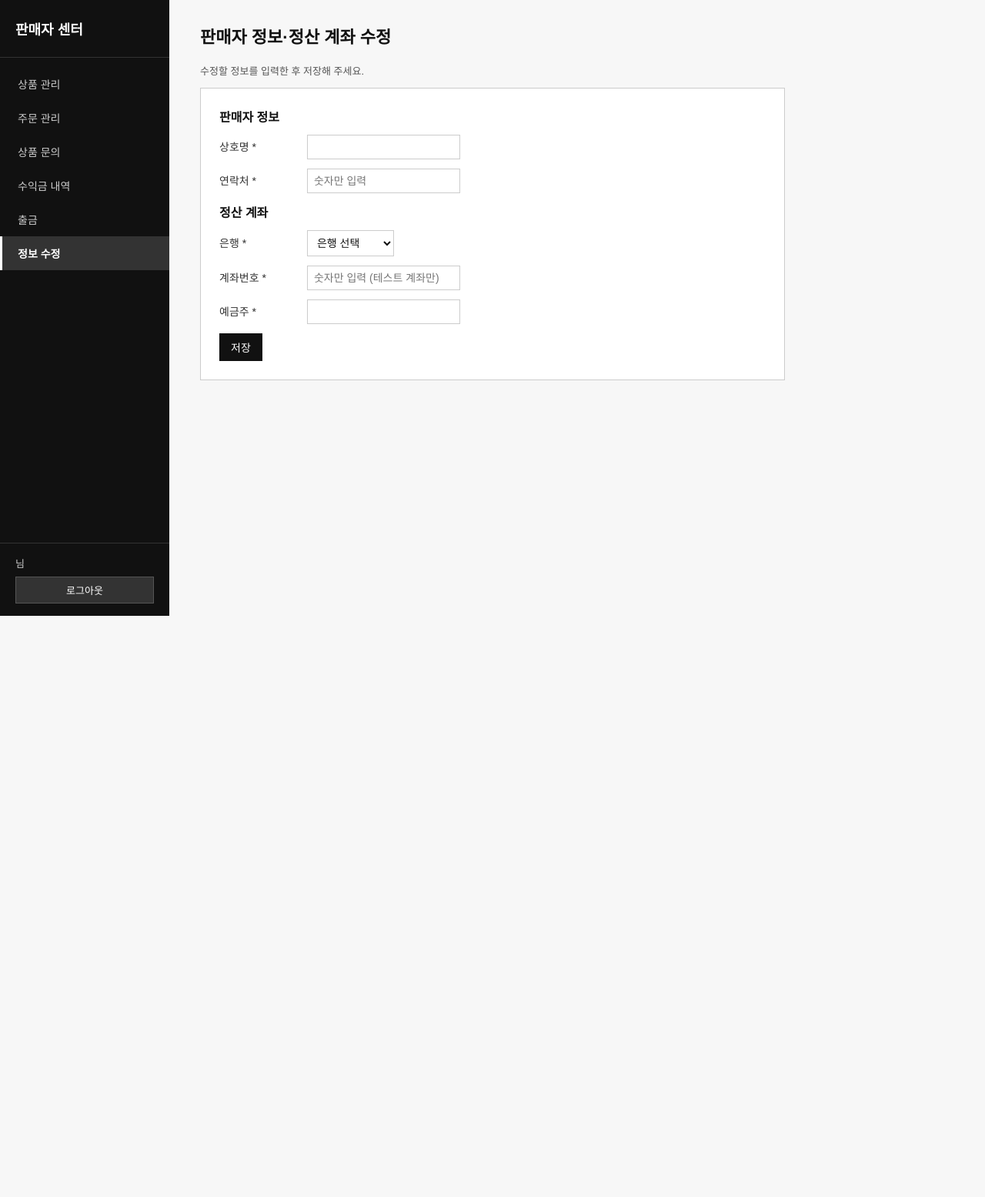
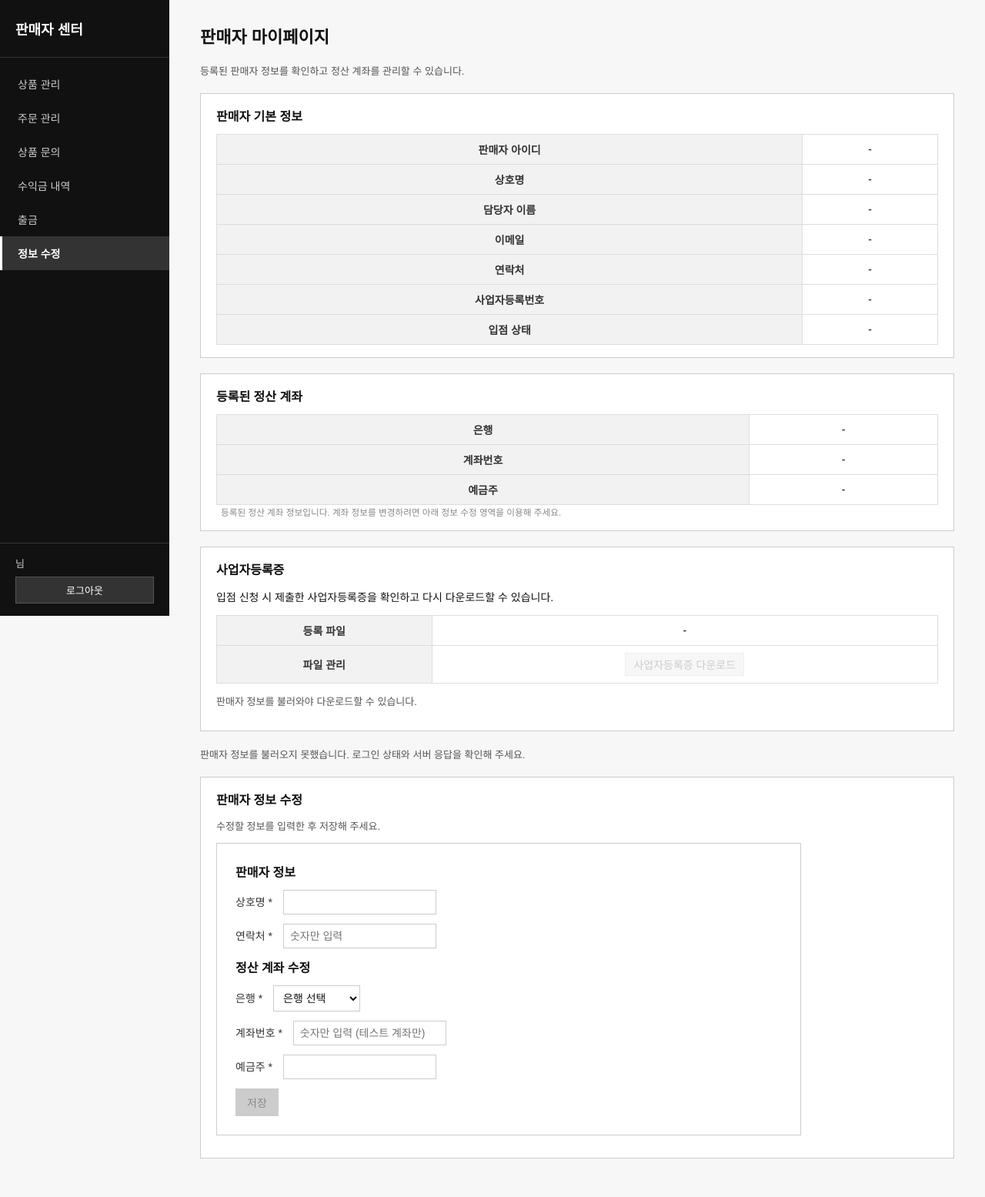
Before and after one commit to W-Rookie/Rookies34_FT, a Java web app: page /seller/settings.jsp in a window 1280 px wide. Shown: the whole page at 77% size. Before the commit the page ends 800 px from the top, so only its background shows below. Run offline with Tomcat 11, a stand-in JSP engine, Linux system fonts and the light colour scheme.

Commit message:
정보부분추가

```diff
--- a/webapp/seller/resources/js/seller/settings.js
+++ b/webapp/seller/resources/js/seller/settings.js
@@ -1,53 +1,506 @@
+
 /**
- * settings.js — 판매자 정보·정산 계좌 수정 (S-10)
- *  PUT /api/seller/profile
- *      { business_name, phone, bank, account_no, account_holder }   (모두 필수)
- *  응답: { code: "ok" | "no" }
- *  ※ 현재 정보 조회 API(GET /api/seller/profile)가 없어 빈 폼으로 시작
- *  ※ 은행 코드는 규격서 예시("NH") 외에는 임시값 → 백엔드와 확인 필요
+ * settings.js - 판매자 마이페이지 및 정보 수정 (S-10)
+ *
+ * GET /api/seller/profile          판매자 정보 조회
+ * PUT /api/seller/profile          판매자 정보 수정 (JSON)
+ * GET /api/seller/cert-file?path=  사업자등록증 다운로드
+ *
+ * 판매자 정보 조회 응답:
+ * { code: "ok", manager_name, ..., cert_file_url }
+ *
+ * 백엔드 SellerInfoResponse의 @JsonUnwrapped 기준
  */
 (function () {
-  const $ = function (id) { return document.getElementById(id); };
+  "use strict";
+
+  const $ = (id) => document.getElementById(id);
+
   const form = $("settingsForm");
-  const btn = $("saveBtn");
-  const msg = $("settingsMsg");
+  const saveBtn = $("saveBtn");
+  const settingsMsg = $("settingsMsg");
+  const profileMsg = $("profileMsg");
+  const certBtn = $("certDownloadBtn");
+  const certMsg = $("certMsg");
+
+  let certificatePath = "";
+
+  // =====================================
+  // 1. 공통 표시 함수
+  // =====================================
+
+  function show(id, value) {
+    $(id).textContent =
+      value === null ||
+      value === undefined ||
+      value === ""
+        ? "-"
+        : String(value);
+  }
+
+  // 조회 영역에 표시되는 계좌번호 마스킹
+  function maskAccount(value) {
+    const account = String(value || "");
+
+    if (!account) return "-";
+
+    if (account.length <= 4) {
+      return "*".repeat(account.length);
+    }
+
+    return account.slice(0, 2) +
+      "*".repeat(account.length - 4) +
+      account.slice(-2);
+  }
+
+  // DB에 저장된 은행명이 select 목록에 없는 경우에도
+  // 기존 은행 정보가 사라지지 않도록 처리
+  function setBank(value) {
+    const select = $("bank");
+    const bank = String(value || "");
+
+    const exists = Array.from(select.options).some(
+      (option) => option.value === bank
+    );
+
+    if (bank && !exists) {
+      const option = document.createElement("option");
+      option.value = bank;
+      option.textContent = bank;
+      select.appendChild(option);
+    }
+
+    select.value = bank;
+  }
+
+  function statusLabel(status) {
+    const labels = {
+      PENDING: "승인 대기",
+      APPROVED: "승인 완료",
+      REJECTED: "반려"
+    };
+
+    return labels[status] || status || "-";
+  }
+
+  // 저장 경로에서 파일명 추출
+  function storedFileName(path) {
+    const filename = String(path || "")
+      .split(/[\\/]/)
+      .pop();
+
+    return filename || "등록된 사업자등록증";
+  }
+
+  // =====================================
+  // 2. 판매자 정보 조회
+  // GET /api/seller/profile
+  // =====================================
+
+  async function loadProfile() {
+
+    profileMsg.textContent =
+      "판매자 정보를 불러오는 중입니다.";
+
+    certMsg.textContent = "";
+
+    certificatePath = "";
+    certBtn.disabled = true;
+    saveBtn.disabled = true;
+
+    try {
+
+      const data = await api.get("/seller/profile");
+
+      if (!data || data.code !== "ok") {
+        throw new Error("판매자 정보 조회 응답 오류");
+      }
+
+      // =====================================
+      // 판매자 기본 정보
+      // =====================================
+
+      show(
+        "profileLoginId",
+        api.getLoginId()
+      );
+
+      show(
+        "profileBusinessName",
+        data.business_name
+      );
+
+      show(
+        "profileManagerName",
+        data.manager_name
+      );
+
+      show(
+        "profileEmail",
+        data.email
+      );
+
+      show(
+        "profilePhone",
+        data.phone
+      );
+
+      show(
+        "profileBusinessRegNo",
+        data.business_reg_no
+      );
+
+      show(
+        "profileStatus",
+        statusLabel(data.status)
+      );
+
+      // =====================================
+      // 정산 계좌 정보
+      // =====================================
+
+      show(
+        "profileBank",
+        data.bank
+      );
+
+      show(
+        "profileAccountNo",
+        maskAccount(data.account_no)
+      );
+
+      show(
+        "profileAccountHolder",
+        data.account_holder
+      );
+
+      // =====================================
+      // 기존 정보 수정 폼 자동 입력
+      // =====================================
+
+      $("business_name").value =
+        data.business_name || "";
+
+      $("phone").value =
+        data.phone || "";
+
+      setBank(data.bank);
+
+      $("account_no").value =
+        data.account_no || "";
+
+      $("account_holder").value =
+        data.account_holder || "";
+
+      // =====================================
+      // 사업자등록증
+      // =====================================
+
+      // 현재 백엔드 응답에서는 cert_download_url이
+      // 누락될 수 있으므로 cert_file_url을 사용
+      certificatePath =
+        typeof data.cert_file_url === "string"
+          ? data.cert_file_url.trim()
+          : "";
+
+      show(
+        "certFileName",
+        certificatePath
+          ? storedFileName(certificatePath)
+          : "등록된 파일 없음"
+      );
+
+      certBtn.disabled = !certificatePath;
+
+      certMsg.textContent = certificatePath
+        ? ""
+        : "등록된 사업자등록증 경로가 없습니다.";
+
+      profileMsg.textContent = "";
+      saveBtn.disabled = false;
+
+    } catch (err) {
+
+      if (err.message === "UNAUTHORIZED") {
+        return;
+      }
+
+      console.error(
+        "판매자 정보 조회 실패:",
+        err
+      );
+
+      profileMsg.textContent =
+        "판매자 정보를 불러오지 못했습니다. " +
+        "로그인 상태와 서버 응답을 확인해 주세요.";
+
+      certMsg.textContent =
+        "판매자 정보를 불러와야 다운로드할 수 있습니다.";
+
+      // 조회 실패 시 빈 정보가 저장되지 않도록
+      // 저장 버튼은 비활성화 유지
+    }
+  }
+
+  // =====================================
+  // 3. 사업자등록증 다운로드
+  // GET /api/seller/cert-file?path=...
+  // =====================================
+
+  certBtn.addEventListener("click", async function () {
+
+    if (!certificatePath) {
+      certMsg.textContent =
+        "다운로드할 사업자등록증이 없습니다.";
+      return;
+    }
+
+    const token = api.getToken();
+
+    if (!token) {
+      certMsg.textContent =
+        "로그인 정보가 없습니다. 다시 로그인해 주세요.";
+      return;
+    }
+
+    certBtn.disabled = true;
+
+    certMsg.textContent =
+      "사업자등록증을 내려받는 중입니다.";
+
+    try {
+
+      // 현재 로그인한 판매자 정보에서
+      // 조회한 사업자등록증 경로 사용
+      const url =
+        "/api/seller/cert-file?path=" +
+        encodeURIComponent(certificatePath);
+
+      // api.get()은 JSON 응답을 처리하므로
+      // 파일 다운로드는 fetch로 별도 요청
+      const response = await fetch(url, {
+        method: "GET",
+        headers: {
+          Authorization: "Bearer " + token
+        }
+      });
+
+      // 인증 오류
+      if (response.status === 401) {
+        api.clearSession();
+
+        alert("로그인이 필요합니다.");
+
+        location.replace(api.LOGIN_URL);
+        return;
+      }
+
+      if (!response.ok) {
+        throw new Error(
+          "파일 다운로드 HTTP " + response.status
+        );
+      }
+
+      // 파일 대신 오류 JSON이 반환된 경우 방지
+      const contentType = (
+        response.headers.get("Content-Type") || ""
+      ).toLowerCase();
+
+      if (contentType.includes("application/json")) {
+        throw new Error(
+          "서버에서 파일 대신 JSON 응답을 반환했습니다."
+        );
+      }
+
+      // =====================================
+      // 파일 다운로드
+      // =====================================
+
+      const blob = await response.blob();
+
+      if (!blob.size) {
+        throw new Error(
+          "다운로드한 파일이 비어 있습니다."
+        );
+      }
+
+      const objectUrl = URL.createObjectURL(blob);
+
+      const link = document.createElement("a");
+
+      link.href = objectUrl;
+
+      // 저장 경로에 포함된 파일명을 사용
+      link.download = storedFileName(certificatePath)
+        .replace(/[<>:"/\\|?*\x00-\x1f]/g, "_");
+
+      document.body.appendChild(link);
+
+      link.click();
+      link.remove();
+
+      // Blob URL 메모리 해제
+      setTimeout(function () {
+        URL.revokeObjectURL(objectUrl);
+      }, 1000);
+
+      certMsg.textContent =
+        "다운로드 요청이 완료되었습니다.";
+
+    } catch (err) {
+
+      console.error(
+        "사업자등록증 다운로드 실패:",
+        err
+      );
+
+      certMsg.textContent =
+        "다운로드에 실패했습니다. " +
+        "서버의 파일 경로와 다운로드 API를 확인해 주세요.";
+
+    } finally {
+
+      certBtn.disabled = !certificatePath;
+
+    }
+  });
+
+  // =====================================
+  // 4. 판매자 정보 수정 검증
+  // =====================================
 
   function validate() {
-    const v = function (id) { return $(id).value.trim(); };
-    if (!v("business_name") || v("business_name").length > 50) return "상호명은 1~50자입니다.";
-    if (!/^[0-9]+$/.test(v("phone"))) return "연락처는 숫자만 입력해 주세요.";
-    if (!v("bank")) return "은행을 선택해 주세요.";
-    if (!/^[0-9]+$/.test(v("account_no"))) return "계좌번호는 숫자만 입력해 주세요.";
-    if (!v("account_holder")) return "예금주를 입력해 주세요.";
+
+    const v = (id) => $(id).value.trim();
+
+    // 상호명
+    if (
+      !v("business_name") ||
+      v("business_name").length > 50
+    ) {
+      return "상호명은 1~50자입니다.";
+    }
+
+    // 연락처
+    if (!/^[0-9]+$/.test(v("phone"))) {
+      return "연락처는 숫자만 입력해 주세요.";
+    }
+
+    // 은행
+    if (!v("bank")) {
+      return "은행을 선택해 주세요.";
+    }
+
+    // 계좌번호
+    if (
+      !/^[0-9]+$/.test(v("account_no")) ||
+      v("account_no").length > 100
+    ) {
+      return "계좌번호는 100자리 이하의 숫자로 입력해 주세요.";
+    }
+
+    // 예금주
+    if (
+      !v("account_holder") ||
+      v("account_holder").length > 100
+    ) {
+      return "예금주는 1~100자입니다.";
+    }
+
     return null;
   }
 
+  // =====================================
+  // 5. 판매자 정보 수정
+  // PUT /api/seller/profile
+  // =====================================
+
   form.addEventListener("submit", async function (e) {
+
     e.preventDefault();
-    msg.textContent = "";
+
+    settingsMsg.textContent = "";
+
+    if (saveBtn.disabled) return;
 
     const error = validate();
+
     if (error) {
-      msg.textContent = error;
+      settingsMsg.textContent = error;
       return;
     }
 
-    if (!confirm("판매자 정보와 정산 계좌를 저장하시겠습니까?")) return;
+    if (
+      !confirm(
+        "판매자 정보와 정산 계좌를 저장하시겠습니까?"
+      )
+    ) {
+      return;
+    }
 
-    btn.disabled = true;
+    saveBtn.disabled = true;
+
     try {
-      await api.put("/seller/profile", {
-        business_name: $("business_name").value.trim(),
-        phone: $("phone").value.trim(),
-        bank: $("bank").value,
-        account_no: $("account_no").value.trim(),
-        account_holder: $("account_holder").value.trim()
-      });
-      msg.textContent = "저장되었습니다.";
+
+      const result = await api.put(
+        "/seller/profile",
+        {
+          business_name:
+            $("business_name").value.trim(),
+
+          phone:
+            $("phone").value.trim(),
+
+          bank:
+            $("bank").value,
+
+          account_no:
+            $("account_no").value.trim(),
+
+          account_holder:
+            $("account_holder").value.trim()
+        }
+      );
+
+      // HTTP 200이더라도 code:no는 실패
+      if (!result || result.code !== "ok") {
+        throw new Error("판매자 정보 수정 응답 오류");
+      }
+
+      settingsMsg.textContent = "저장되었습니다.";
+
+      // 수정 완료 후 최신 판매자 정보 조회
+      await loadProfile();
+
     } catch (err) {
-      if (err.message !== "UNAUTHORIZED") msg.textContent = "저장에 실패했습니다.";
+
+      if (err.message === "UNAUTHORIZED") {
+        return;
+      }
+
+      console.error(
+        "판매자 정보 저장 실패:",
+        err
+      );
+
+      settingsMsg.textContent =
+        "저장에 실패했습니다. " +
+        "서버 응답을 확인해 주세요.";
+
     } finally {
-      btn.disabled = false;
+
+      // 정보 조회에 성공한 경우에만 다시 활성화
+      if (!profileMsg.textContent) {
+        saveBtn.disabled = false;
+      }
+
     }
   });
+
+  // =====================================
+  // 6. 마이페이지 최초 진입 시 조회
+  // =====================================
+
+  loadProfile();
+
 })();
--- a/webapp/seller/settings.jsp
+++ b/webapp/seller/settings.jsp
@@ -2,39 +2,194 @@
 <%@ page contentType="text/html; charset=UTF-8" pageEncoding="UTF-8" %>
 <%@ include file="include/header.jsp" %>
 
-<h2>판매자 정보·정산 계좌 수정</h2>
+<h2>판매자 마이페이지</h2>
+
+<p class="msg">
+  등록된 판매자 정보를 확인하고 정산 계좌를 관리할 수 있습니다.
+</p>
+
+<%-- =====================================
+     1. 판매자 기본 정보 조회
+     GET /api/seller/profile
+===================================== --%>
+
+<section class="panel">
+
+  <h3>판매자 기본 정보</h3>
+
+  <table class="list">
+    <tbody>
+
+      <tr>
+        <th scope="row">판매자 아이디</th>
+        <td id="profileLoginId">-</td>
+      </tr>
+
+      <tr>
+        <th scope="row">상호명</th>
+        <td id="profileBusinessName">-</td>
+      </tr>
+
+      <tr>
+        <th scope="row">담당자 이름</th>
+        <td id="profileManagerName">-</td>
+      </tr>
+
+      <tr>
+        <th scope="row">이메일</th>
+        <td id="profileEmail">-</td>
+      </tr>
+
+      <tr>
+        <th scope="row">연락처</th>
+        <td id="profilePhone">-</td>
+      </tr>
+
+      <tr>
+        <th scope="row">사업자등록번호</th>
+        <td id="profileBusinessRegNo">-</td>
+      </tr>
+
+      <tr>
+        <th scope="row">입점 상태</th>
+        <td id="profileStatus">-</td>
+      </tr>
+
+    </tbody>
+  </table>
+
+</section>
+
+
+<%-- =====================================
+     2. 정산 계좌 정보 조회
+     GET /api/seller/profile
+===================================== --%>
+
+<section class="panel">
+
+  <h3>등록된 정산 계좌</h3>
+
+  <table class="list">
+    <tbody>
+
+      <tr>
+        <th scope="row">은행</th>
+        <td id="profileBank">-</td>
+      </tr>
+
+      <tr>
+        <th scope="row">계좌번호</th>
+        <td id="profileAccountNo">-</td>
+      </tr>
+
+      <tr>
+        <th scope="row">예금주</th>
+        <td id="profileAccountHolder">-</td>
+      </tr>
+
+    </tbody>
+  </table>
+
+  <small>
+    등록된 정산 계좌 정보입니다.
+    계좌 정보를 변경하려면 아래 정보 수정 영역을 이용해 주세요.
+  </small>
+
+</section>
+
+
+<%-- =====================================
+     3. 사업자등록증 확인 및 다운로드
+     GET /api/seller/cert-file
+===================================== --%>
+
+<section class="panel">
+
+  <h3>사업자등록증</h3>
+
+  <p>
+    입점 신청 시 제출한 사업자등록증을 확인하고
+    다시 다운로드할 수 있습니다.
+  </p>
+
+  <table class="list">
+    <tbody>
+
+      <tr>
+        <th scope="row">등록 파일</th>
+        <td id="certFileName">-</td>
+      </tr>
+
+      <tr>
+        <th scope="row">파일 관리</th>
+        <td>
+          <button
+            type="button"
+            id="certDownloadBtn"
+            class="subtle-btn"
+            disabled>
+            사업자등록증 다운로드
+          </button>
+        </td>
+      </tr>
+
+    </tbody>
+  </table>
+
+  <p id="certMsg" class="msg" role="status"></p>
+
+</section>
+
+
+<%-- 판매자 정보 조회 상태 메시지 --%>
+<p id="profileMsg" class="msg" role="status"></p>
+
+
+<%-- =====================================
+     4. 판매자 정보 및 정산 계좌 수정
+     PUT /api/seller/profile
+
+     기존 settings.js 기능 유지
+===================================== --%>
+
+<section class="panel">
+
+  <h3>판매자 정보 수정</h3>
 
   <p class="msg">
     수정할 정보를 입력한 후 저장해 주세요.
   </p>
 
-<%-- S-10 판매자 정보 수정 --%>
   <form id="settingsForm">
 
     <h3>판매자 정보</h3>
 
+    <!-- 상호명 -->
     <div>
       <label for="business_name">상호명 *</label>
+
       <input
         type="text"
         id="business_name"
         maxlength="50"
-      required
-    >
+        required>
     </div>
 
+    <!-- 연락처 -->
     <div>
       <label for="phone">연락처 *</label>
+
       <input
         type="text"
         id="phone"
         placeholder="숫자만 입력"
-      required
-    >
+        required>
     </div>
 
-  <h3>정산 계좌</h3>
+    <h3>정산 계좌 수정</h3>
 
+    <!-- 은행 -->
     <div>
       <label for="bank">은행 *</label>
 
@@ -54,33 +209,44 @@
       </select>
     </div>
 
+    <!-- 계좌번호 -->
     <div>
       <label for="account_no">계좌번호 *</label>
+
       <input
         type="text"
         id="account_no"
         placeholder="숫자만 입력 (테스트 계좌만)"
-      required
-    >
+        required>
     </div>
 
+    <!-- 예금주 -->
     <div>
       <label for="account_holder">예금주 *</label>
+
       <input
         type="text"
         id="account_holder"
-      required
-    >
+        required>
     </div>
 
+    <!-- 저장 버튼 -->
     <button type="submit" id="saveBtn">
       저장
     </button>
 
   </form>
 
-<p id="settingsMsg" class="msg"></p>
+  <!-- 정보 수정 결과 -->
+  <p id="settingsMsg" class="msg" role="status"></p>
 
-<script src="resources/js/seller/settings.js?v=signup-bank-1"></script>
+</section>
+
+
+<%-- =====================================
+     5. 마이페이지 API 연동
+===================================== --%>
+
+<script src="resources/js/seller/settings.js?v=mypage-2"></script>
 
 <%@ include file="include/footer.jsp" %>
```
Lines whose indentation alone changed are shown as unchanged.
